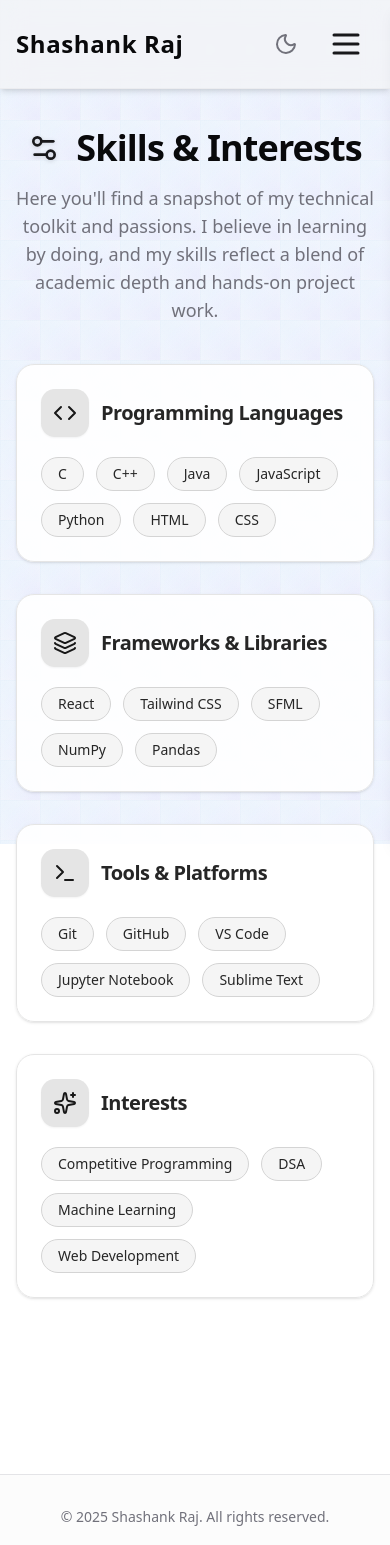
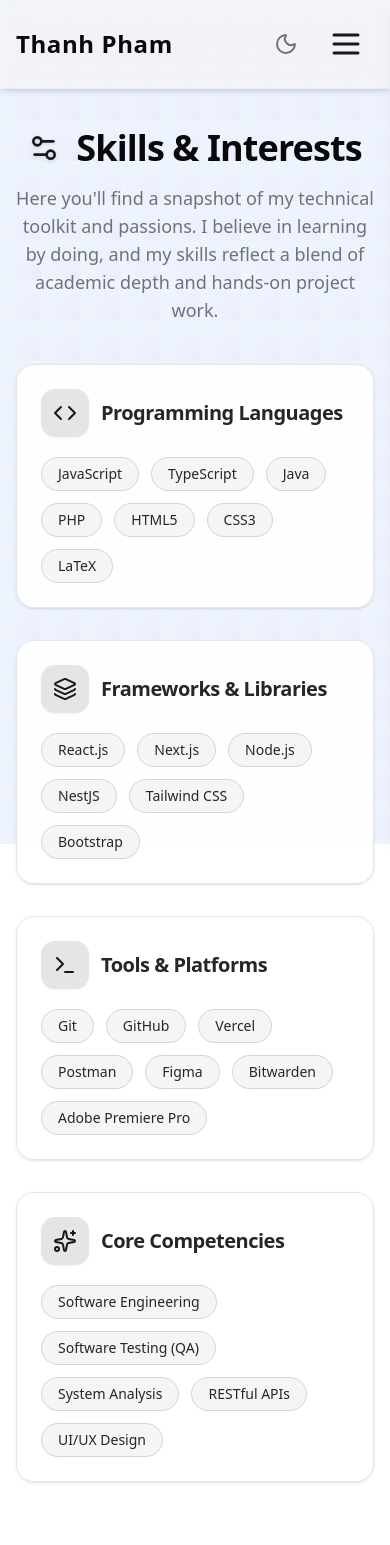
Before and after one commit to ThanhPham2k5/thanhphamnguyenphu-portfolio, a React (Vite) app: page /skills in a window 390 px wide. Shown: the top 1545 px of the page. Built offline with nearby package versions, Linux system fonts and the light colour scheme.

Commit message:
Change(Project): update newest data

```diff
--- a/index.html
+++ b/index.html
@@ -1,11 +1,14 @@
 <!doctype html>
 <html lang="en">
   <head>
-    <link rel="stylesheet" href="https://cdnjs.cloudflare.com/ajax/libs/font-awesome/6.4.2/css/all.min.css">
+    <link
+      rel="stylesheet"
+      href="https://cdnjs.cloudflare.com/ajax/libs/font-awesome/6.4.2/css/all.min.css"
+    />
     <meta charset="UTF-8" />
     <link rel="icon" type="image/svg+xml" href="/favicon.svg" />
     <meta name="viewport" content="width=device-width, initial-scale=0.75" />
-    <title>Shashank Raj Portfolio</title>
+    <title>Pham Nguyen Phu Thanh Portfolio</title>
   </head>
   <body>
     <div id="root"></div>
--- a/src/components/About.jsx
+++ b/src/components/About.jsx
@@ -46,7 +46,7 @@ const TAGS = ["Web Design", "Web Development", "Testing"];
 
 //change the resume url
 const RESUME_URL =
-  "https://drive.google.com/file/d/1FIq3CNO73-M9GXjIhZAYo49gQGxgmudO/view?usp=sharing";
+  "https://drive.google.com/file/d/16694XwI3mjJcQqeNNpH7-vGfuJveAMBx/view?usp=sharing";
 
 export default memo(function About() {
   const socialLinksElements = useMemo(
@@ -122,14 +122,15 @@ export default memo(function About() {
           </div>
 
           <p className="text-base sm:text-lg text-muted-foreground leading-relaxed max-w-xl mb-4 text-center md:text-left">
-            I'm a passionate student with a strong interest in{" "}
+            I'm a Software Engineering student passionate about
             <span className="text-foreground font-medium">
-              Software Development
-            </span>{" "}
-            and tackling challenging problems. I love crafting efficient
-            solutions and exploring new technologies. My journey in tech
-            combines rigorous academic training with hands-on project
-            experience.
+              {" "}
+              Full-Stack Development{" "}
+            </span>
+            and solving complex algorithmic challenges. I thrive on engineering
+            seamless user experiences and exploring modern tech stacks. My
+            journey integrates academic excellence with a proven track record of
+            end-to-end project implementation.
           </p>
 
           <div className="flex flex-wrap gap-2 mb-4 justify-center md:justify-start">
--- a/src/components/Academics.jsx
+++ b/src/components/Academics.jsx
@@ -27,10 +27,10 @@ const itemVariants = {
   },
 };
 
-
 // --- Child Component (No changes needed) ---
 const EducationCard = memo(({ education }) => {
-  const { logo, alt, title, link, program, year, scoreLabel, score } = education;
+  const { logo, alt, title, link, program, year, scoreLabel, score } =
+    education;
 
   return (
     // This card is now an item in the list's stagger animation
@@ -51,7 +51,9 @@ const EducationCard = memo(({ education }) => {
         />
       </div>
       <div className="flex flex-col text-left gap-1">
-        <h3 className="text-lg sm:text-xl font-semibold text-foreground">{title}</h3>
+        <h3 className="text-lg sm:text-xl font-semibold text-foreground">
+          {title}
+        </h3>
         <a
           href={link}
           target="_blank"
@@ -65,7 +67,10 @@ const EducationCard = memo(({ education }) => {
             <span className="font-medium text-foreground/80">Year:</span> {year}
           </p>
           <p>
-            <span className="font-medium text-foreground/80">{scoreLabel}:</span> {score}
+            <span className="font-medium text-foreground/80">
+              {scoreLabel}:
+            </span>{" "}
+            {score}
           </p>
         </div>
       </div>
@@ -74,40 +79,41 @@ const EducationCard = memo(({ education }) => {
 });
 EducationCard.displayName = "EducationCard";
 
-
 // --- Static Data (No changes needed) ---
 const ACADEMICS_DATA = [
   {
-    logo: "/assets/logos/iit_bhu.png",
-    alt: "IIT BHU Logo",
-    title: "Indian Institute of Technology (BHU) Varanasi",
-    link: "https://iitbhu.ac.in/dept/civ",
-    program: "B.Tech in Civil Engineering",
-    year: "2023 – 2027",
-    scoreLabel: "CGPA",
-    score: "8.14 / 10",
+    logo: "/assets/logos/SGU-LOGO.png",
+    alt: "SGU Logo",
+    title: "Sai Gon University",
+    link: "https://www.sgu.edu.vn/",
+    program: "Bachelor of Software Engineering", // Thêm "Bachelor of" cho chuẩn bằng cử nhân
+    year: "2023 – 2028",
+    scoreLabel: "GPA",
+    score: "8.51 / 10",
   },
   {
-    logo: "/assets/logos/sps_rohini.jpg",
-    alt: "SPS Rohini Logo",
-    title: "Sachdeva Public School, Rohini",
-    link: "https://www.spsrohini.com/",
-    program: "CBSE (Class XII - 2022, Class X - 2020)",
-    year: "2022",
-    scoreLabel: "Percentage",
-    score: "Class XII - 92.80%, Class X - 97.00%",
+    logo: "/assets/logos/mdc-logo.png", // Đổi tên file cho gọn
+    alt: "Mac Dinh Chi High School Logo",
+    title: "Mac Dinh Chi High School",
+    link: "https://thptmacdinhchi.hcm.edu.vn/",
+    program: "National High School Graduation Diploma", // Chuẩn quốc tế cho bằng THPT Việt Nam
+    year: "2020 – 2023", // Nên để khoảng thời gian 3 năm cấp 3
+    scoreLabel: "Academic Rank", // Dùng Academic Rank nghe chuyên nghiệp hơn Type
+    score: "Excellent", // Ghi xếp loại cao nhất bạn đạt được
   },
 ];
-
 
 // --- Main Academics Component ---
 const AcademicsComponent = memo(function Academics() {
   const educationCards = useMemo(
     () =>
       ACADEMICS_DATA.map((education, index) => (
-        <EducationCard key={`${education.title}-${index}`} education={education} />
+        <EducationCard
+          key={`${education.title}-${index}`}
+          education={education}
+        />
       )),
-    []
+    [],
   );
 
   return (
@@ -121,16 +127,27 @@ const AcademicsComponent = memo(function Academics() {
         className="flex flex-col items-center w-full"
       >
         {/* Item 1: The header text block */}
-        <motion.div variants={itemVariants} className="flex flex-col items-center text-center">
-            <h2 className="text-4xl sm:text-5xl font-bold text-center mb-4 flex items-center gap-4 text-foreground">
-                <GraduationCap className="w-8 h-8 sm:w-11 sm:h-11 text-primary drop-shadow-sm" />
-                Education
-            </h2>
-            <motion.p variants={itemVariants} className="text-lg text-muted-foreground max-w-2xl mx-auto mb-10">
-                My academic journey has been a blend of rigorous learning and practical
-                application, spanning general academics and engineering. Here are the
-                institutions and milestones that have shaped my foundation.
-            </motion.p>
+        <motion.div
+          variants={itemVariants}
+          className="flex flex-col items-center text-center"
+        >
+          <h2 className="text-4xl sm:text-5xl font-bold text-center mb-4 flex items-center gap-4 text-foreground">
+            <GraduationCap className="w-8 h-8 sm:w-11 sm:h-11 text-primary drop-shadow-sm" />
+            Education
+          </h2>
+          <motion.p
+            variants={itemVariants}
+            className="text-lg text-muted-foreground max-w-2xl mx-auto mb-10"
+          >
+            Bridging the gap between
+            <span className="text-foreground font-medium">
+              {" "}
+              Academic Rigor{" "}
+            </span>
+            and real-world execution, my journey reflects a deep immersion in
+            software engineering principles. Explore the educational milestones
+            that have shaped my expertise and fueled my passion for innovation.
+          </motion.p>
         </motion.div>
 
         {/* Item 2: The entire list of education cards */}
--- a/src/components/Footer.jsx
+++ b/src/components/Footer.jsx
@@ -4,17 +4,12 @@ import { memo } from "react";
 // Social links data outside the component for efficiency
 const socialLinks = [
   {
-    href: "https://github.com/shashank2401",
+    href: "https://github.com/ThanhPham2k5",
     title: "GitHub",
     icon: Github,
   },
   {
-    href: "https://www.linkedin.com/in/shashankraj2401/",
-    title: "LinkedIn",
-    icon: Linkedin,
-  },
-  {
-    href: "mailto:shashankraj0124@gmail.com",
+    href: "mailto:thanhphamnguyenphu2k5@gmail.com",
     title: "Email",
     icon: Mail,
   },
@@ -25,7 +20,8 @@ const Footer = memo(() => {
     <footer className="w-full bg-muted/30 border-t border-border pt-8 pb-10 mt-32">
       <div className="max-w-5xl mx-auto px-4 sm:px-8 flex flex-col items-center text-center gap-5">
         <div className="text-sm text-muted-foreground">
-          © 2025 Shashank Raj. All rights reserved.
+          © {new Date().getFullYear()} Pham Nguyen Phu Thanh. All rights
+          reserved.
         </div>
         <div className="flex justify-center gap-6">
           {socialLinks.map(({ href, title, icon: Icon }) => (
--- a/src/components/Header.jsx
+++ b/src/components/Header.jsx
@@ -21,20 +21,29 @@ const navLinks = [
   { to: "/skills", label: "Skills" },
   { to: "/academics", label: "Education" },
   { to: "/projects", label: "Projects" },
-  { to: "/cp", label: "CP" },
+  // { to: "/cp", label: "CP" },
   { to: "/contact", label: "Contact" },
 ];
 
 const Header = memo(({ toggleTheme, currentTheme, onHamburgerClick }) => {
   const location = useLocation();
 
-  const handleThemeToggle = useCallback((e) => {
-    toggleTheme();
-    e.currentTarget.blur();
-  }, [toggleTheme]);
+  const handleThemeToggle = useCallback(
+    (e) => {
+      toggleTheme();
+      e.currentTarget.blur();
+    },
+    [toggleTheme],
+  );
 
-  const ThemeIcon = useMemo(() => (currentTheme === "light" ? Moon : Sun), [currentTheme]);
-  const themeAriaLabel = useMemo(() => `Switch to ${currentTheme === "light" ? "dark" : "light"} mode`, [currentTheme]);
+  const ThemeIcon = useMemo(
+    () => (currentTheme === "light" ? Moon : Sun),
+    [currentTheme],
+  );
+  const themeAriaLabel = useMemo(
+    () => `Switch to ${currentTheme === "light" ? "dark" : "light"} mode`,
+    [currentTheme],
+  );
 
   return (
     <motion.header
@@ -45,22 +54,29 @@ const Header = memo(({ toggleTheme, currentTheme, onHamburgerClick }) => {
       style={{ willChange: "transform", transform: "translate3d(0, 0, 0)" }}
     >
       {/* THE FIX: Changed Link to point to "/" */}
-      <Link to="/" className="text-2xl sm:text-3xl font-extrabold text-primary tracking-wide select-none hover:opacity-80 transition">
-        Shashank Raj
+      <Link
+        to="/"
+        className="text-2xl sm:text-3xl font-extrabold text-primary tracking-wide select-none hover:opacity-80 transition"
+      >
+        Thanh Pham
       </Link>
 
       <nav className="hidden min-[935px]:flex gap-2 sm:gap-4 md:gap-6 items-center">
-        {navLinks.map(link => {
+        {navLinks.map((link) => {
           // THE FIX: Check for both '/' and '/about' to highlight the "About" link
-          const isActive = location.pathname === link.to || (link.to === '/about' && location.pathname === '/');
+          const isActive =
+            location.pathname === link.to ||
+            (link.to === "/about" && location.pathname === "/");
           return (
             <Link
               key={link.to}
               to={link.to}
               className={`px-3 py-1.5 rounded-md text-base font-medium transition-colors duration-150
-                ${isActive
-                  ? "text-primary bg-primary/10 dark:bg-primary/20"
-                  : "text-muted-foreground hover:text-primary hover:bg-primary/5"}`}
+                ${
+                  isActive
+                    ? "text-primary bg-primary/10 dark:bg-primary/20"
+                    : "text-muted-foreground hover:text-primary hover:bg-primary/5"
+                }`}
             >
               {link.label}
             </Link>
--- a/src/components/Projects.jsx
+++ b/src/components/Projects.jsx
@@ -26,7 +26,6 @@ const itemVariants = {
     },
   },
 };
-
 
 // --- Child Component (No changes needed) ---
 const ProjectCard = memo(({ project }) => {
@@ -75,19 +74,56 @@ const ProjectCard = memo(({ project }) => {
 });
 ProjectCard.displayName = "ProjectCard";
 
-
 // --- Main Projects Component ---
 function ProjectsComponent() {
   const projectsData = useMemo(
     () => [
-      { title: "Text File Compressor", desc: "Built a robust, lossless text file compressor in C++ using the LZW algorithm, applying OOP and advanced algorithms. Achieved ~44% file size reduction on real-world files with efficient compression and decompression.", tags: ["C++", "LZW Algorithm", "OOPS"], links: [{ type: "code", href: "https://github.com/shashank2401/file-compressor-in-cpp" }] },
-      { title: "Pathfinding Visualizer", desc: "Interactive C++/SFML visualizer for Dijkstra's and A* algorithms. Features dynamic obstacles, diagonal movement, OOP, and optimized data structures for smooth, real-time animations.", tags: ["C++", "SFML", "Dijkstra's", "A*", "OOPS", "Data Structures"], links: [{ type: "code", href: "https://github.com/shashank2401/pathfinding-visualizer-in-cpp" }] },
-      { title: "Codeforces Visualizer", desc: "A minimal web app to view and compare Codeforces profiles. Shows key stats, rating history, and performance trends with clean visualizations. Built for fast, distraction-free, side-by-side comparisons.", tags: ["React", "Vite", "JavaScript", "Tailwind CSS", "Codeforces API"], links: [{ type: "demo", href: "https://cf-visualizer-rho.vercel.app" }, { type: "code", href: "https://github.com/shashank2401/cf-visualizer" }] },
-      { title: "GitHub Profile Visualizer", desc: "A dynamic app for exploring and comparing GitHub user profiles. Visualizes rich statistics, activity timelines, and repository insights, including a contribution heatmap. Supports side-by-side comparisons and offers both dark and light modes.", tags: ["React", "Vite", "JavaScript", "Tailwind CSS", "GitHub API"], links: [{ type: "demo", href: "https://github-profile-visualizer-six.vercel.app/" }, { type: "code", href: "https://github.com/shashank2401/github-profile-visualizer" }] },
-      { title: "Weather App", desc: "A sleek, responsive weather application delivering real-time weather updates for any city. Features location-based forecasts, intuitive search suggestions, and seamless toggling between Celsius and Fahrenheit.", tags: ["HTML", "CSS", "JavaScript", "Weather API", "Responsive Design"], links: [{ type: "demo", href: "https://weather-app-zeta-three-62.vercel.app/" }, { type: "code", href: "https://github.com/shashank2401/weather-app" }] },
-      { title: "Soil-Water Characteristic Curve Prediction", desc: "Used Artificial Neural Networks (ANNs) to predict SWCC parameters from soil properties for plastic soils. Improved geotechnical prediction for slope stability and foundation design.", tags: ["Python", "TensorFlow", "ANN", "Soil Mechanics", "Data Analysis"], links: [{ type: "code", href: "https://github.com/shashank2401/swcc-prediction-using-ann" }] },
+      {
+        title: "ThienTam - Pharmacy Management System",
+        desc: "An enterprise-grade Java desktop application for pharmaceutical inventory and retail management. Features a robust UI built with JTable for complex data visualization and integrated with SQL Server for reliable medical data persistence.",
+        tags: ["Java Swing", "SQL Server", "Enterprise Software"],
+        links: [
+          {
+            type: "code",
+            href: "https://github.com/ThanhPham2k5/ThienTam.git",
+          },
         ],
-    []
+      },
+      {
+        title: "Tasty-5 - BBQ E-Commerce Platform",
+        desc: "A responsive web application for BBQ retail, focusing on clean UI/UX and high-speed performance. Utilizes vanilla HTML/CSS/JS with structured JSON data architecture to manage product catalogs and user interactions.",
+        tags: ["HTML5", "CSS3", "JavaScript", "JSON Data"],
+        links: [
+          {
+            type: "code",
+            href: "https://github.com/ThanhPham2k5/Tasty-5.git",
+          },
+        ],
+      },
+      {
+        title: "Smart School Bus Tracking System (SSB 1.0)",
+        desc: "A full-stack real-time tracking solution for student transportation. Leverages Next.js and NestJS for high-performance server-side rendering and API management, backed by a flexible MongoDB document database.",
+        tags: ["Next.js", "NestJS", "MongoDB", "Real-time Tracking"],
+        links: [
+          {
+            type: "code",
+            href: "https://github.com/ThanhPham2k5/Software-Engineering.git",
+          },
+        ],
+      },
+      {
+        title: "Flogin - Product Management Dashboard",
+        desc: "A professional bookstore management dashboard designed as a primary environment for advanced QA testing. Integrates a React frontend with a Spring Boot backend and H2 in-memory database for rapid, isolated test execution.",
+        tags: ["React", "Spring Boot", "H2 Database", "QA/QC Testing"],
+        links: [
+          {
+            type: "code",
+            href: "https://github.com/ThanhPham2k5/Software-Testing.git",
+          },
+        ],
+      },
+    ],
+    [],
   );
 
   return (
@@ -101,13 +137,19 @@ function ProjectsComponent() {
         className="flex flex-col items-center w-full"
       >
         {/* Item 1: The header text block */}
-        <motion.div variants={itemVariants} className="flex flex-col items-center text-center">
+        <motion.div
+          variants={itemVariants}
+          className="flex flex-col items-center text-center"
+        >
           <h2 className="text-4xl sm:text-5xl font-bold text-center mb-4 flex items-center gap-4 text-foreground">
             <FolderKanban className="w-8 h-8 sm:w-11 sm:h-11 text-primary drop-shadow-sm" />
             Projects
           </h2>
           <p className="text-lg text-muted-foreground max-w-2xl mx-auto text-center mb-10">
-                Here are some of the projects I've worked on, ranging from algorithm visualizers and utilities to frontend tools and machine learning models. Each project reflects my passion for clean design, efficient problem-solving, and practical implementation.
+            Here are some of the projects I've worked on, ranging from algorithm
+            visualizers and utilities to frontend tools and machine learning
+            models. Each project reflects my passion for clean design, efficient
+            problem-solving, and practical implementation.
           </p>
         </motion.div>
 
--- a/src/components/Skills.jsx
+++ b/src/components/Skills.jsx
@@ -61,7 +61,7 @@ const SkillSection = memo(({ section, hoveredTag, onTagHover, onTagLeave }) => {
           />
         );
       }),
-    [tags, title, hoveredTag, onTagHover, onTagLeave]
+    [tags, title, hoveredTag, onTagHover, onTagLeave],
   );
 
   return (
@@ -86,12 +86,48 @@ SkillSection.displayName = "SkillSection";
 
 // --- Static Data (No changes needed) ---
 const SKILLS_SECTIONS = [
-    { icon: <Code className="w-6 h-6" />, title: "Programming Languages", tags: ["C", "C++", "Java", "JavaScript", "Python", "HTML", "CSS"] },
-    { icon: <Layers className="w-6 h-6" />, title: "Frameworks & Libraries", tags: ["React", "Tailwind CSS", "SFML", "NumPy", "Pandas"] },
-    { icon: <Terminal className="w-6 h-6" />, title: "Tools & Platforms", tags: ["Git", "GitHub", "VS Code", "Jupyter Notebook", "Sublime Text"] },
-    { icon: <Sparkles className="w-6 h-6" />, title: "Interests", tags: ["Competitive Programming", "DSA", "Machine Learning", "Web Development"] },
+  {
+    icon: <Code className="w-6 h-6" />,
+    title: "Programming Languages",
+    tags: ["JavaScript", "TypeScript", "Java", "PHP", "HTML5", "CSS3", "LaTeX"],
+  },
+  {
+    icon: <Layers className="w-6 h-6" />,
+    title: "Frameworks & Libraries",
+    tags: [
+      "React.js",
+      "Next.js",
+      "Node.js",
+      "NestJS",
+      "Tailwind CSS",
+      "Bootstrap",
+    ],
+  },
+  {
+    icon: <Terminal className="w-6 h-6" />,
+    title: "Tools & Platforms",
+    tags: [
+      "Git",
+      "GitHub",
+      "Vercel",
+      "Postman",
+      "Figma",
+      "Bitwarden",
+      "Adobe Premiere Pro",
+    ],
+  },
+  {
+    icon: <Sparkles className="w-6 h-6" />,
+    title: "Core Competencies",
+    tags: [
+      "Software Engineering",
+      "Software Testing (QA)",
+      "System Analysis",
+      "RESTful APIs",
+      "UI/UX Design",
+    ],
+  },
 ];
-
 
 // --- Main Skills Component ---
 const SkillsComponent = memo(function Skills() {
@@ -110,15 +146,18 @@ const SkillsComponent = memo(function Skills() {
         className="flex flex-col items-center w-full"
       >
         {/* Item 1: The header text block */}
-        <motion.div variants={itemVariants} className="flex flex-col items-center text-center">
+        <motion.div
+          variants={itemVariants}
+          className="flex flex-col items-center text-center"
+        >
           <h2 className="text-4xl sm:text-5xl font-bold text-center mb-4 flex items-center gap-4 text-foreground">
             <Settings2 className="w-8 h-8 sm:w-11 sm:h-11 text-primary drop-shadow-sm" />
             Skills & Interests
           </h2>
           <p className="text-lg text-muted-foreground max-w-2xl mx-auto mb-10">
             Here you'll find a snapshot of my technical toolkit and passions. I
-                believe in learning by doing, and my skills reflect a blend of academic
-                depth and hands-on project work.
+            believe in learning by doing, and my skills reflect a blend of
+            academic depth and hands-on project work.
           </p>
         </motion.div>
 
```
Also changed, not shown: src/components/Contact.jsx (+41 -10 lines), public/assets/logos/SGU-LOGO.png (added), public/assets/logos/THPTMacinhChi-1749811237-1749811252.jpg (added). Lines whose indentation alone changed are shown as unchanged.
